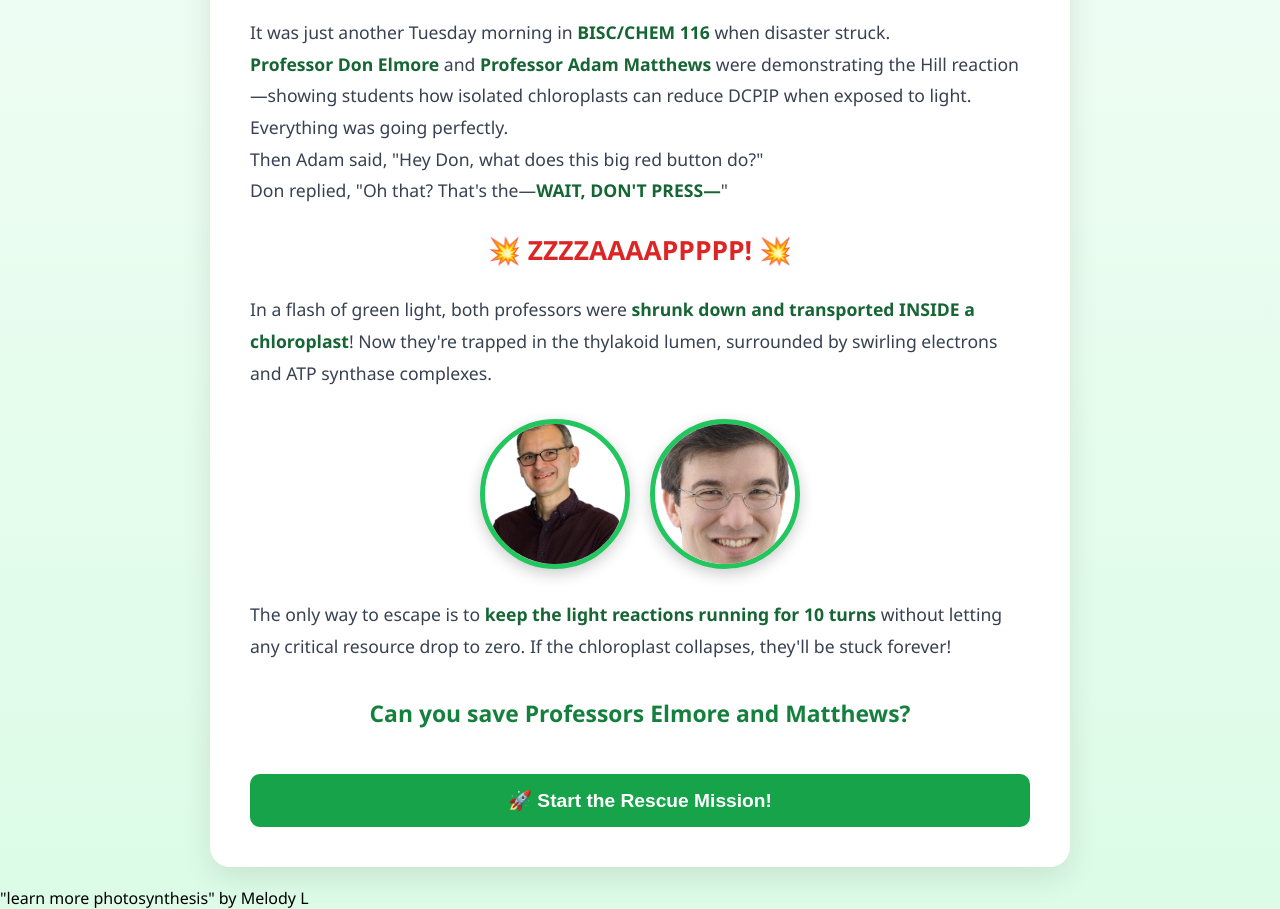
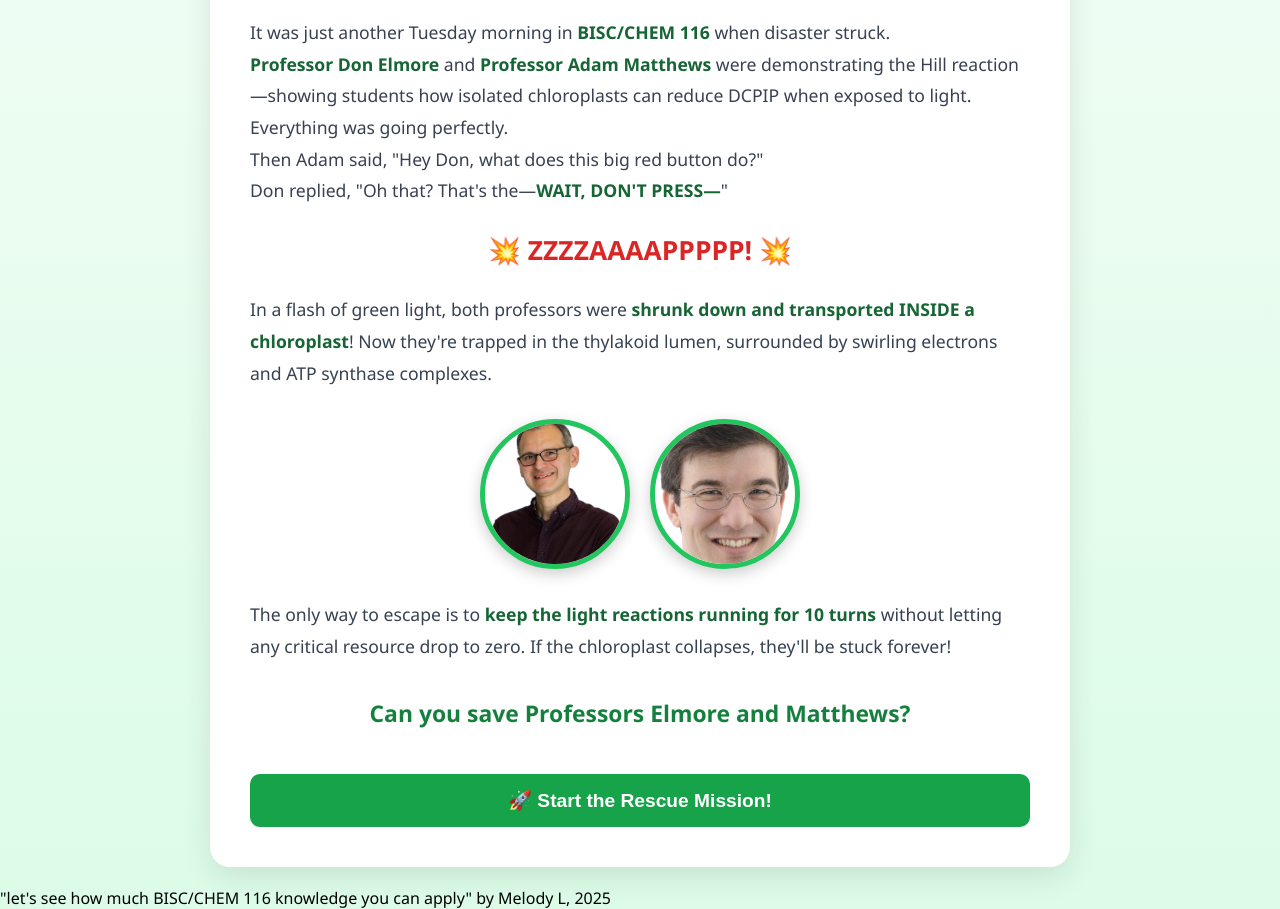
Before and after one commit to melodygillian/savebiscchemprofessors, a plain HTML site: page index.html in a window 1280 px wide. Shown: the part 118-1027 px from the top of the page. Drawn offline with Linux system fonts and the light colour scheme.

Commit message:
Update title and footer text in index.html

```diff
--- a/index.html
+++ b/index.html
@@ -3,14 +3,15 @@
 <head>
     <meta charset="UTF-8">
     <meta name="viewport" content="width=device-width, initial-scale=1.0">
-    <title>Elmore-Matthews Chloroplast Rescue</title>
+    <title>Prof.Elmore & Matthews - Double Disaster</title>
     <link rel="stylesheet" href="style.css">
+    <link rel="icon" href="favicon.svg" type="image/svg+xml">
 </head>
 <body>
     <div id="game-container"></div>
     <script src="game.js"></script>
 </body>
 <footer>
-  "learn more photosynthesis" by Melody L
+  "let's see how much BISC/CHEM 116 knowledge you can apply" by Melody L, 2025
 </footer>
 </html>
```
